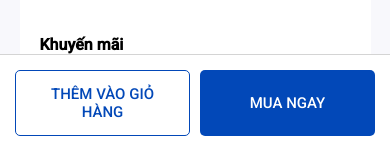
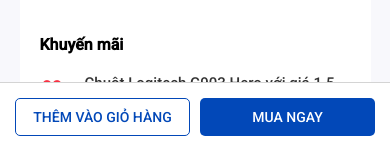
Before and after one commit to lehuubao1810/shopBB, a React (Vite) app in the folder client/: page /1/1 in a window 390 px wide. Shown: the part 693-842 px from the top of the page. Built offline with nearby package versions, Linux system fonts and the light colour scheme.

Commit message:
responsive product page

```diff
--- a/client/src/assets/css/Product.css
+++ b/client/src/assets/css/Product.css
@@ -216,6 +216,10 @@
     padding: 15px;
     border-top: 0.5px solid #d4d4d4;
   }
+  .productPreview__info__right__btn button {
+    padding: 10px;
+    font-size: 14px;
+  }
   .productDetail {
     grid-template-columns: 1fr;
     gap: 40px;
```
